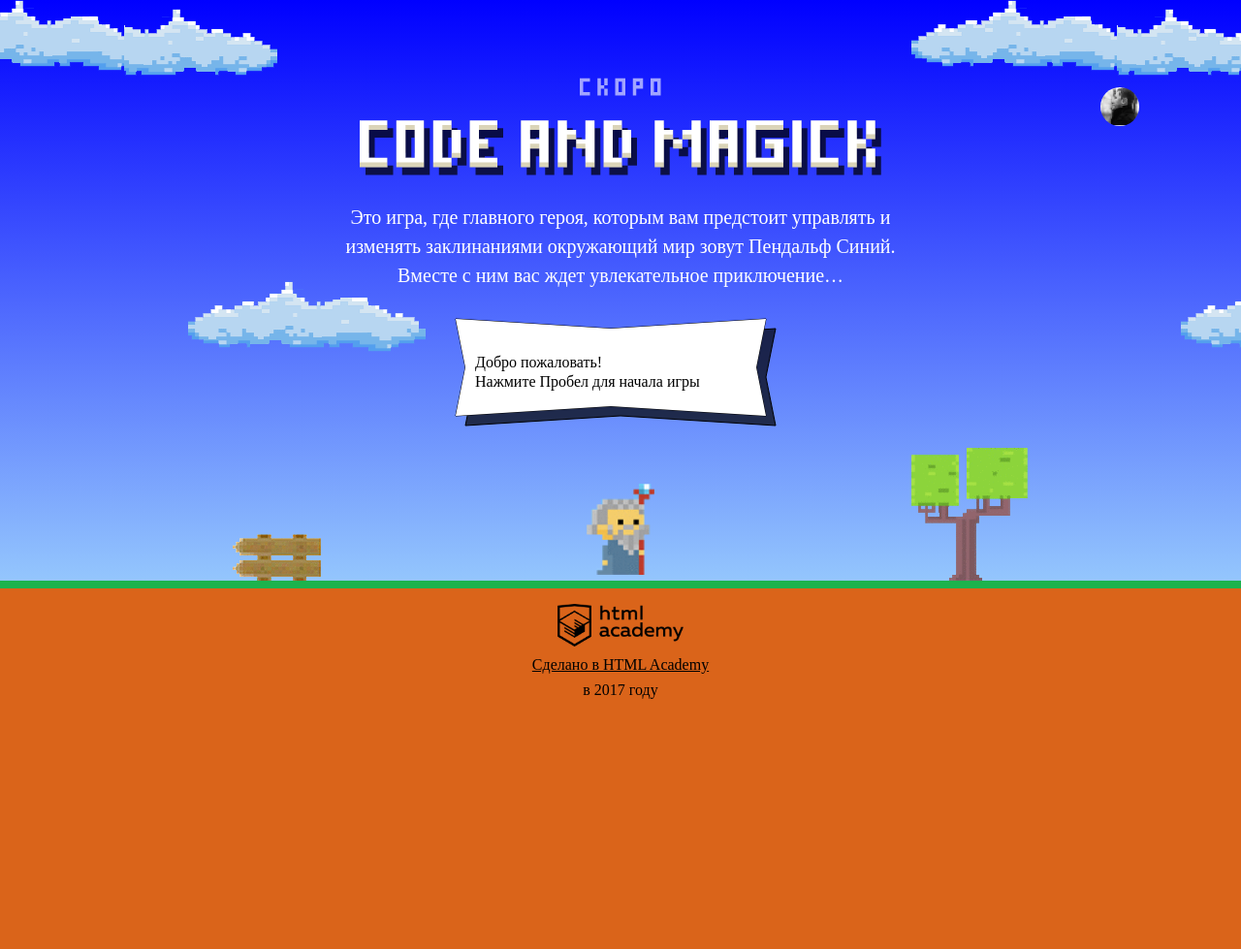
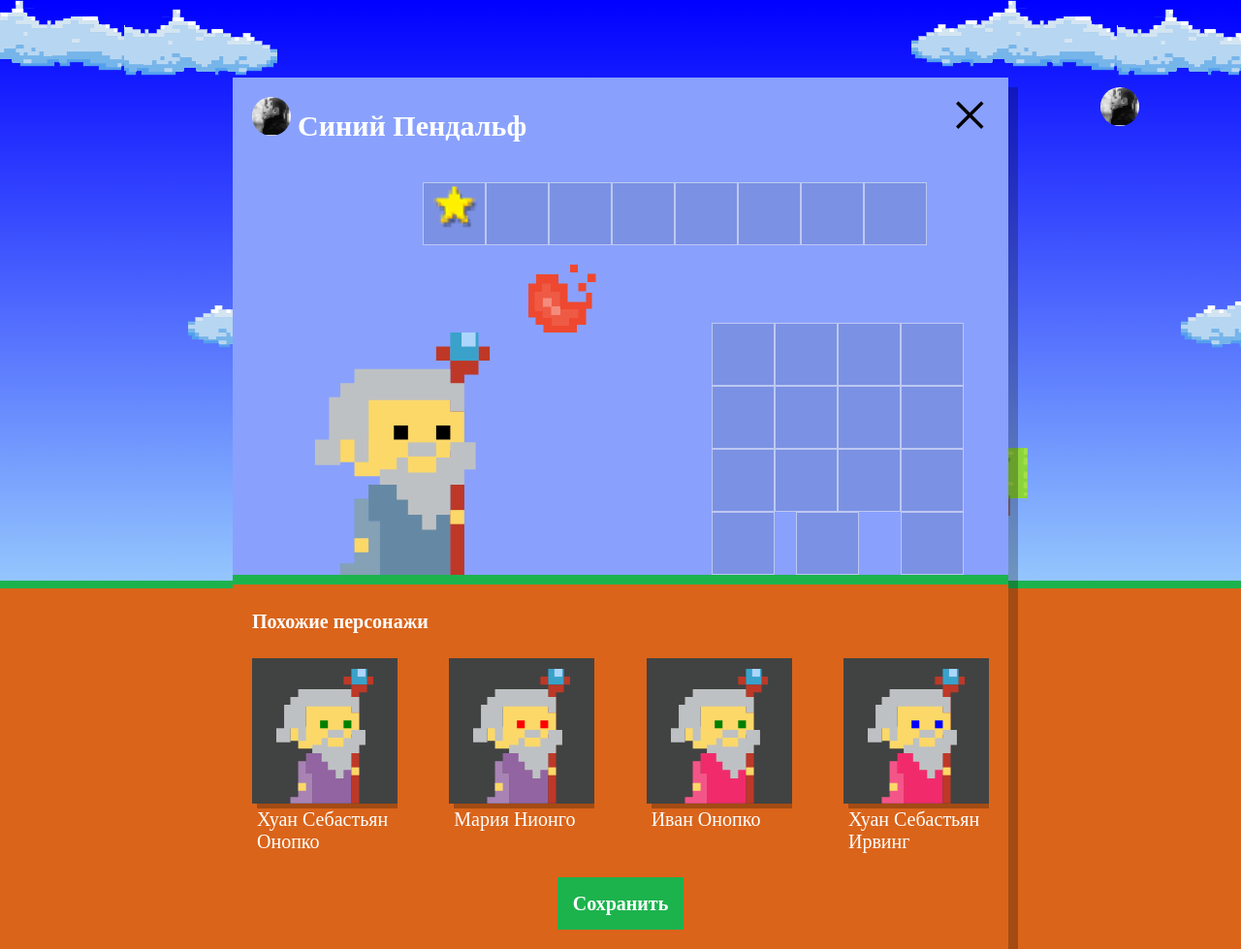
Before and after one commit to EDGARRUS/529035-code-and-magick-18, a website: page index.html in a window 1280 px wide. Shown: the whole page at 97% size. Before the commit the page ends 800 px from the top, so only its background shows below. Drawn offline with Linux system fonts and the light colour scheme; a web font is replaced by a local one.

Commit message:
Create and add Similiar Mages

```diff
--- a/index.html
+++ b/index.html
@@ -142,7 +142,7 @@
 
         <div class="setup-artifacts-cell"></div>
         <div class="setup-artifacts-cell"></div>
-        <div class="setup-artifacts-cell"></div>
+        <div class="setup-artifactsetup-similar-lists-cell"></div>
         <div class="setup-artifacts-cell"></div>
       </div>
     </div>
@@ -204,6 +204,7 @@
   };
 
 </script>
+<script src="js/setup.js"></script>
 <script src="js/stat.js"></script>
 <script src="js/game.js"></script>
 
--- /dev/null
+++ b/js/setup.js
@@ -0,0 +1,55 @@
+'use strict';
+
+var magesData = [];
+
+function arrayRandElement(arr) {
+  var rand = Math.floor(Math.random() * arr.length);
+  return arr[rand];
+}
+
+var generateData = function (counter) {
+  var firstNames = ['Иван', 'Хуан Себастьян', 'Мария', 'Кристоф', 'Виктор', 'Юлия', 'Люпита', 'Вашингтон'];
+  var secondNames = ['да Марья', 'Верон', 'Мирабелла', 'Вальц', 'Онопко', 'Топольницкая', 'Нионго', 'Ирвинг'];
+  var coatColors = ['rgb(101, 137, 164)', 'rgb(241, 43, 107)', 'rgb(146, 100, 161)', 'rgb(56, 159, 117)', 'rgb(215, 210, 55)', 'rgb(0, 0, 0)'];
+  var eyesColors = ['black', 'red', 'blue', 'yellow', 'green'];
+
+  for (var i = 1; i <= counter; i++) {
+    magesData.push({
+      name: arrayRandElement(firstNames) + ' ' + arrayRandElement(secondNames),
+      coatColor: arrayRandElement(coatColors),
+      eyesColor: arrayRandElement(eyesColors),
+    });
+  }
+};
+
+generateData(4);
+
+var userDialog = document.querySelector('.setup');
+userDialog.classList.remove('hidden');
+
+var similarListElement = document.querySelector('.setup-similar-list');
+var similarWizardTemplate = document.querySelector('#similar-wizard-template')
+  .content
+  .querySelector('.setup-similar-item');
+
+var renderWizard = function (wizard) {
+  var wizardElement = similarWizardTemplate.cloneNode(true);
+
+  wizardElement.querySelector('.setup-similar-label').textContent = wizard.name;
+  wizardElement.querySelector('.wizard-coat').style.fill = wizard.coatColor;
+  wizardElement.querySelector('.wizard-eyes').style.fill = wizard.eyesColor;
+
+  return wizardElement;
+};
+
+var addSimiliarMages = function (magesArray) {
+  var fragment = document.createDocumentFragment();
+  for (var i = 0; i < magesArray.length; i++) {
+    fragment.appendChild(renderWizard(magesArray[i]));
+  }
+  similarListElement.appendChild(fragment);
+};
+
+addSimiliarMages(magesData);
+
+userDialog.querySelector('.setup-similar').classList.remove('hidden');
--- a/js/stat.js
+++ b/js/stat.js
@@ -43,11 +43,11 @@ window.renderStatistics = function (ctx, names, times) {
   renderCloud(ctx, CLOUD_X + GAP, CLOUD_Y + GAP, cloudShadowColor);
   renderCloud(ctx, CLOUD_X, CLOUD_Y, white);
 
-  var renderTextBeforeBar = function (DescriptionVictory, DescriptionResult) {
+  var renderTextBeforeBar = function (descriptionVictory, descriptionResult) {
     ctx.fillStyle = black;
     ctx.font = textFont;
-    ctx.fillText(DescriptionVictory, CLOUD_X + GAP, textVictoryGap);
-    ctx.fillText(DescriptionResult, CLOUD_X + GAP, textResultGap);
+    ctx.fillText(descriptionVictory, CLOUD_X + GAP, textVictoryGap);
+    ctx.fillText(descriptionResult, CLOUD_X + GAP, textResultGap);
   };
 
   var renderDescriptionBar = function (name, color, numberBar, time) {
```
